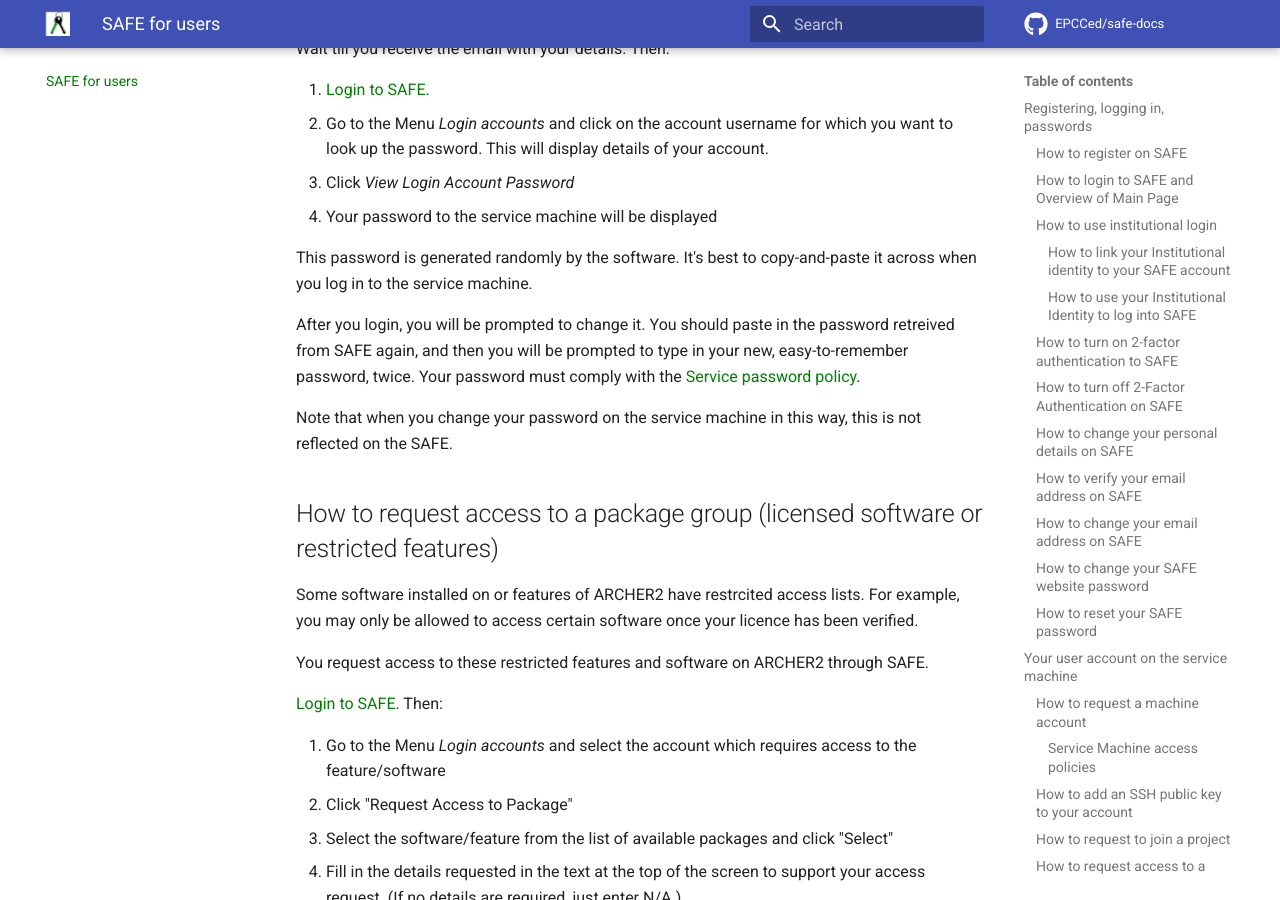
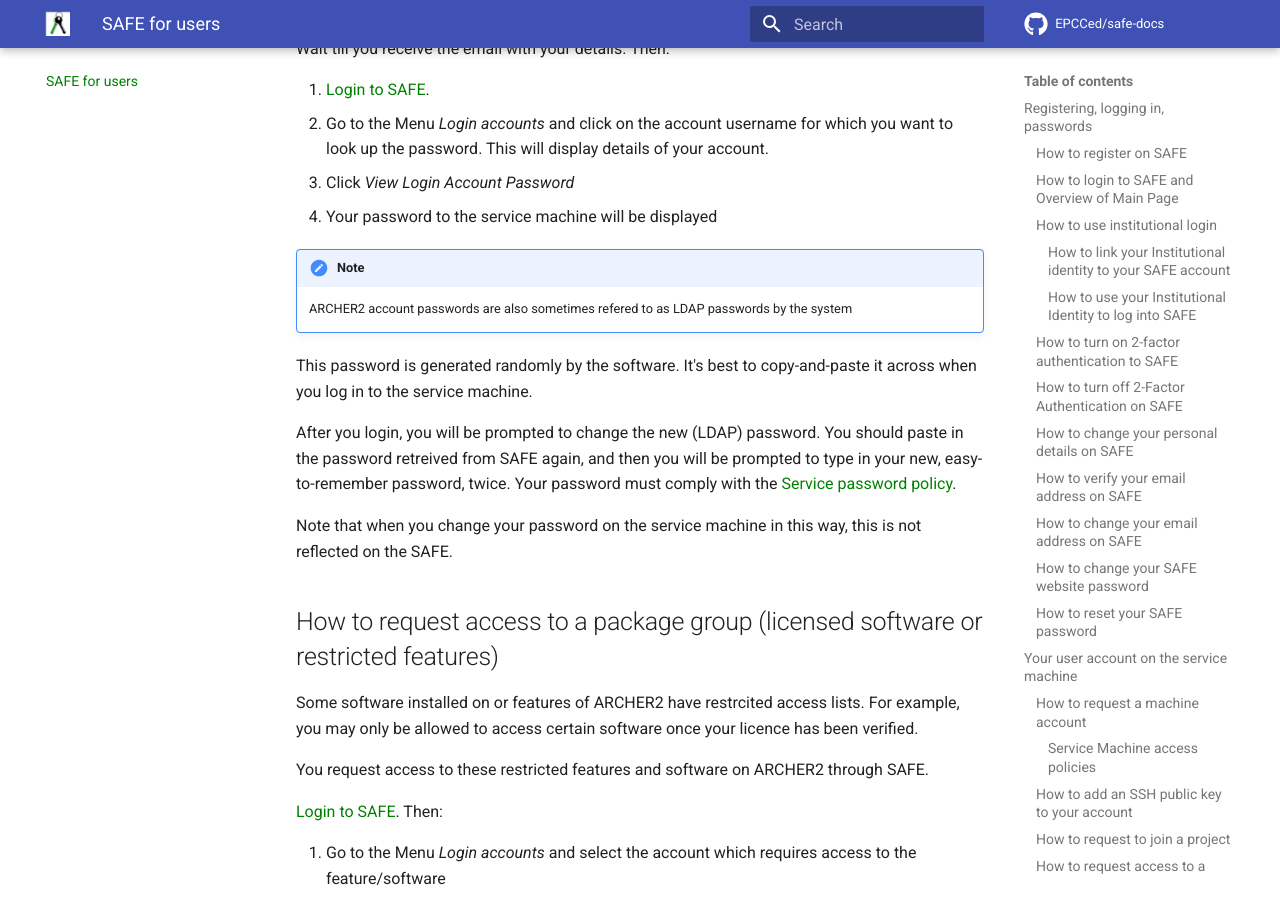
Before and after one commit to EPCCed/safe-docs, an MkDocs documentation site: the page built from docs/safe-for-users.md, in a window 1280 px wide and 900 px high, scrolled down 7583 px. Built offline with MkDocs 1.6.1 and Material for MkDocs 9.7.7, drawn with Linux system fonts in a browser that asks for light colours; comment, search, counter and statistics services are not loaded.

```diff
--- a/docs/safe-for-users.md
+++ b/docs/safe-for-users.md
@@ -286,11 +286,13 @@
 3. Click *View Login Account Password*
 4. Your password to the service machine will be displayed
 
+!!! Note
+    ARCHER2 account passwords are also sometimes refered to as LDAP passwords by the system
 
 This password is generated randomly by the software. It's best to copy-and-paste it across when you
 log in to the service machine.
 
-After you login, you will be prompted to change it. You should paste in the password retreived from
+After you login, you will be prompted to change the new (LDAP) password. You should paste in the password retreived from
 SAFE again, and then you will be prompted to type in your new, easy-to-remember password, twice.
 Your password must comply with the  [Service password policy](https://www.archer2.ac.uk/about/policies/passwords_usernames).
 
```
